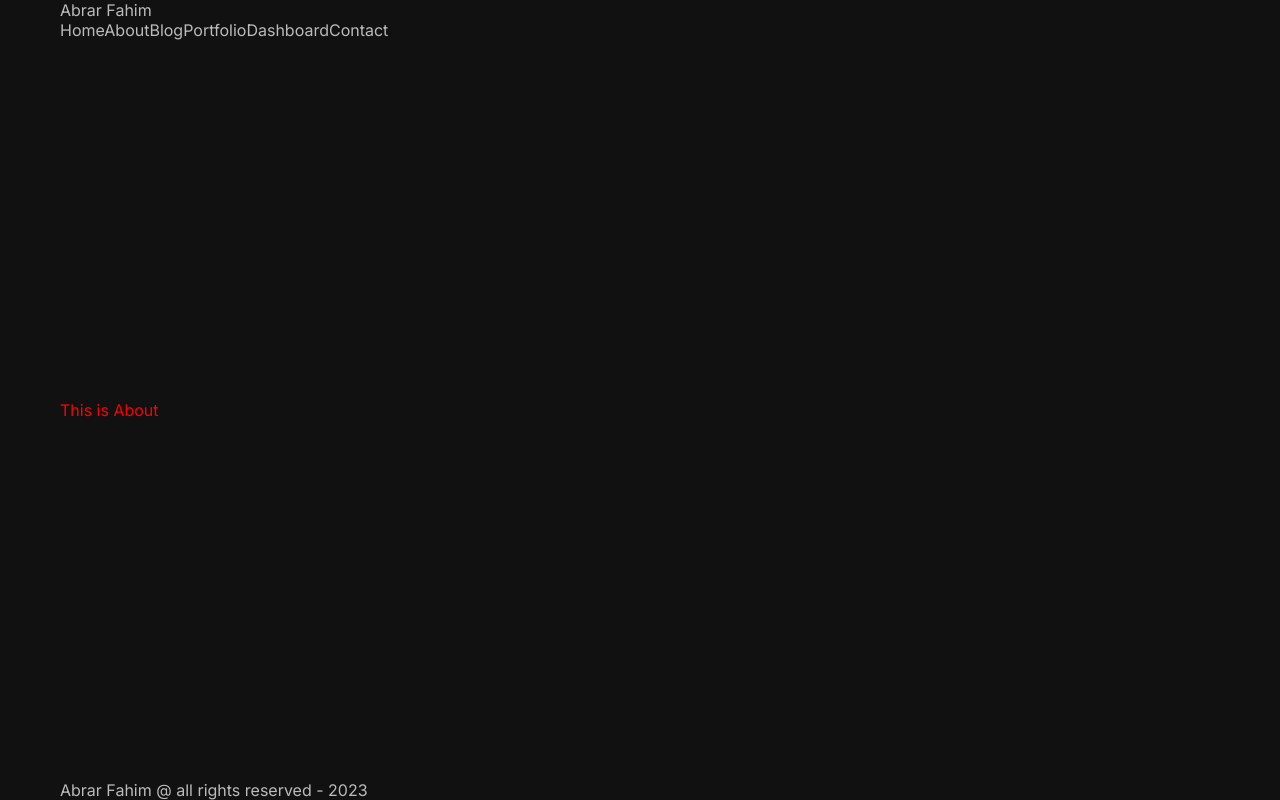
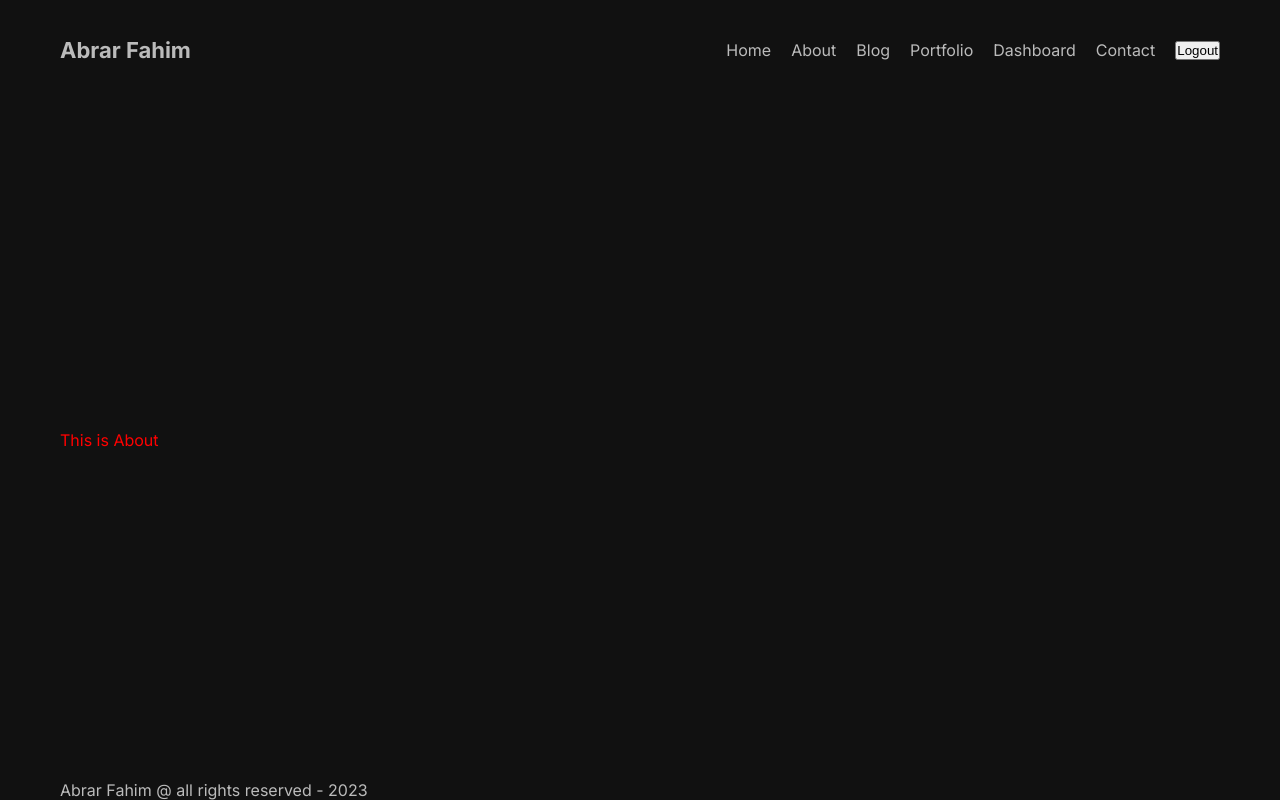
Before and after one commit to Abfahim21/next.js-project, a Next.js app: page /about in a window 1280 px wide. Built offline with nearby package versions, Linux system fonts and the light colour scheme.

Commit message:
css adding

```diff
--- a/src/components/navbar/Navbar.js
+++ b/src/components/navbar/Navbar.js
@@ -1,5 +1,6 @@
 import Link from 'next/link'
 import React from 'react'
+import styles from './navbar.module.css'
 
 const links = [
   {
@@ -37,14 +38,19 @@ const links = [
 
 const Navbar = () => {
   return (
-    <div>
-      <Link href="/">Abrar Fahim</Link>
-      <div>
+    <div className={styles.container}>
+      <Link href="/" className={styles.logo}>Abrar Fahim</Link>
+      <div className={styles.links}>
         {links.map(
           link=>(
-            <Link key={link.id} href={link.url}>{link.title}</Link>
+            <Link key={link.id} href={link.url} className={styles.link}>
+              {link.title}
+            </Link>
           )
         )}
+        <button className={styles.logout} onClick={()=>{
+          console.log("logged Out")
+        }}>Logout</button>
 
       </div>
     </div>
--- /dev/null
+++ b/src/components/navbar/navbar.module.css
@@ -0,0 +1,25 @@
+.container {
+    height: 100px;
+    display: flex;
+    justify-content: space-between;
+    align-items: center;
+}
+
+.logo {
+    font-size: 22px;
+    font-weight: bold;
+}
+
+.links {
+    display: flex;
+    align-items: center;
+    gap: 20px;
+}
+
+.link {
+
+}
+
+.logout {
+
+}
```
